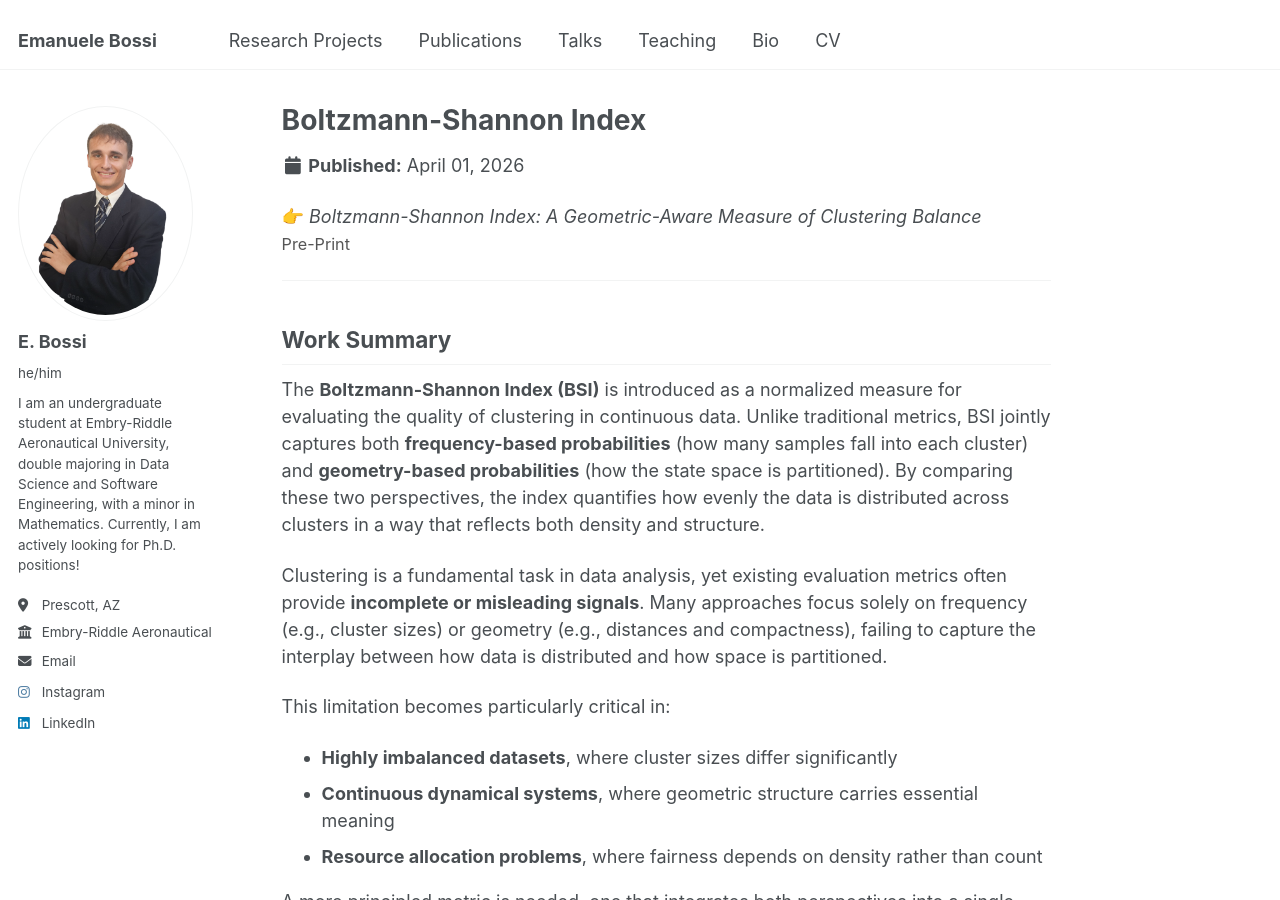
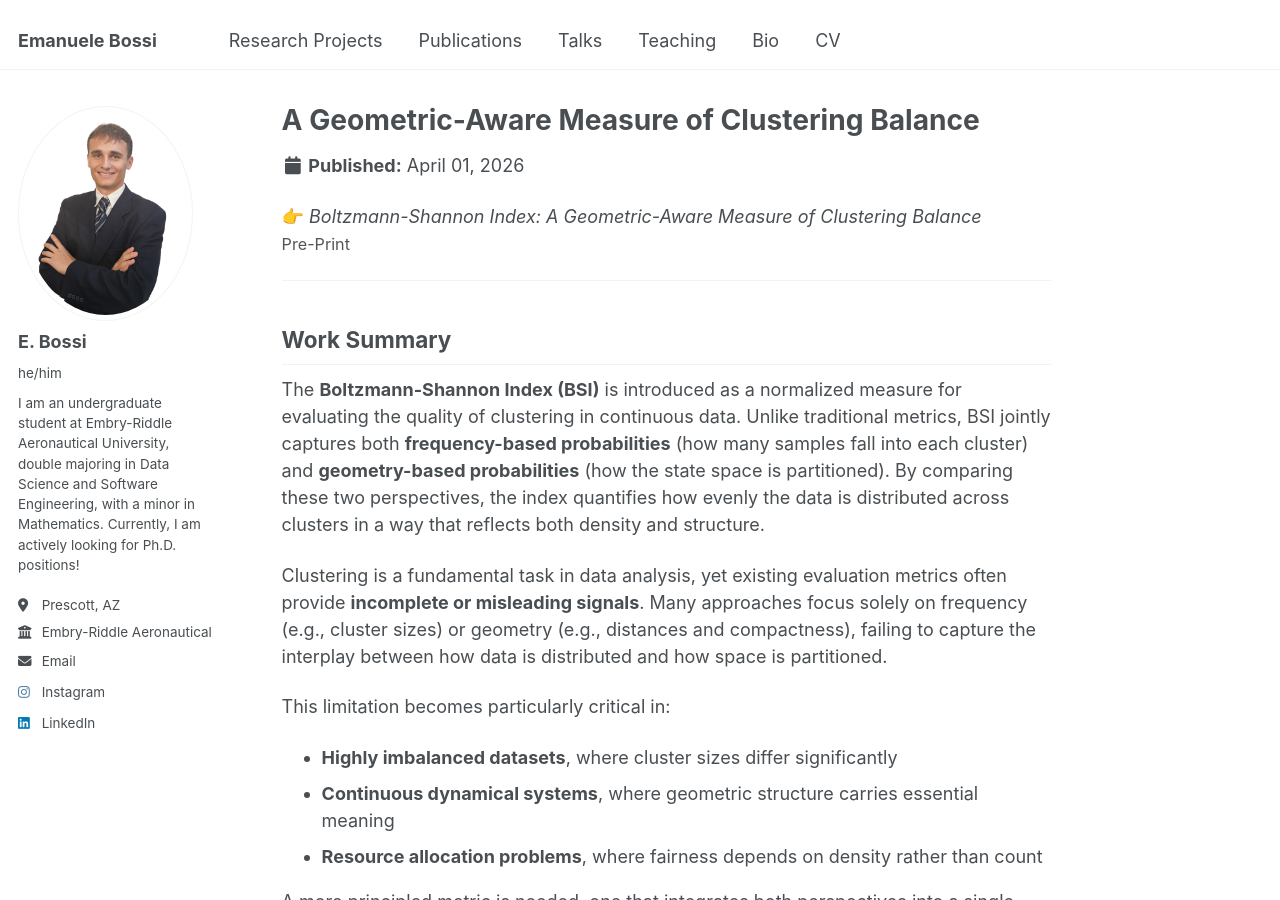
Before and after one commit to bossiemanuele/bossiemanuele.github.io, a Jekyll site: the page built from _portfolio/02_BSIE.md, in a window 1280 px wide and 900 px high. Built offline with Jekyll 4.4.1, drawn with Linux system fonts in a browser that asks for light colours.

Commit message:
Update 02_BSIE.md

```diff
--- a/_portfolio/02_BSIE.md
+++ b/_portfolio/02_BSIE.md
@@ -1,5 +1,5 @@
 ---
-title: "Boltzmann-Shannon Index"
+title: "A Geometric-Aware Measure of Clustering Balance"
 excerpt: "A novel metric for evaluating clustering balance by jointly capturing geometric and frequency-based probability distributions, enabling more reliable assessment of data partitioning and fairness."
 collection: portfolio
 ---
```
